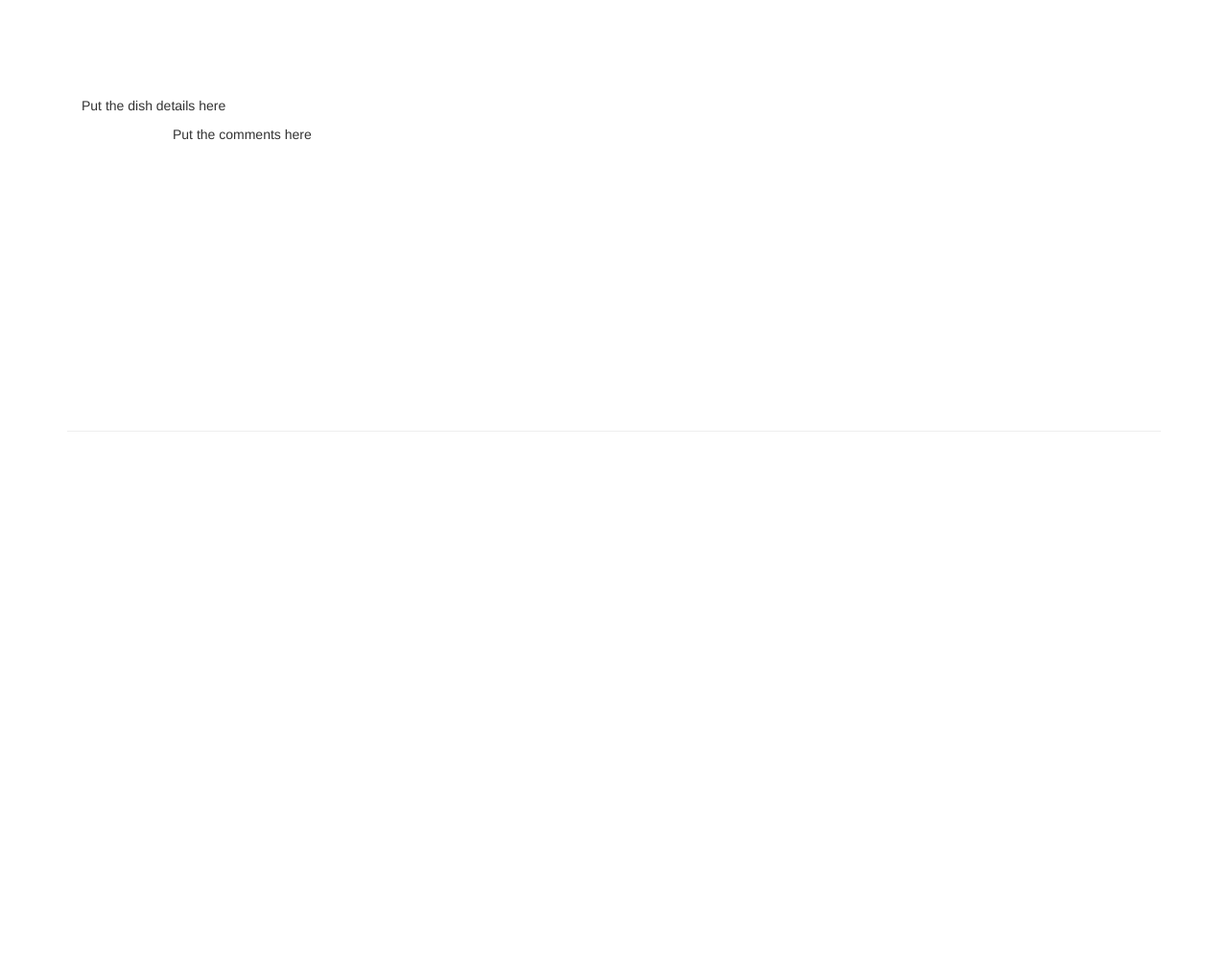
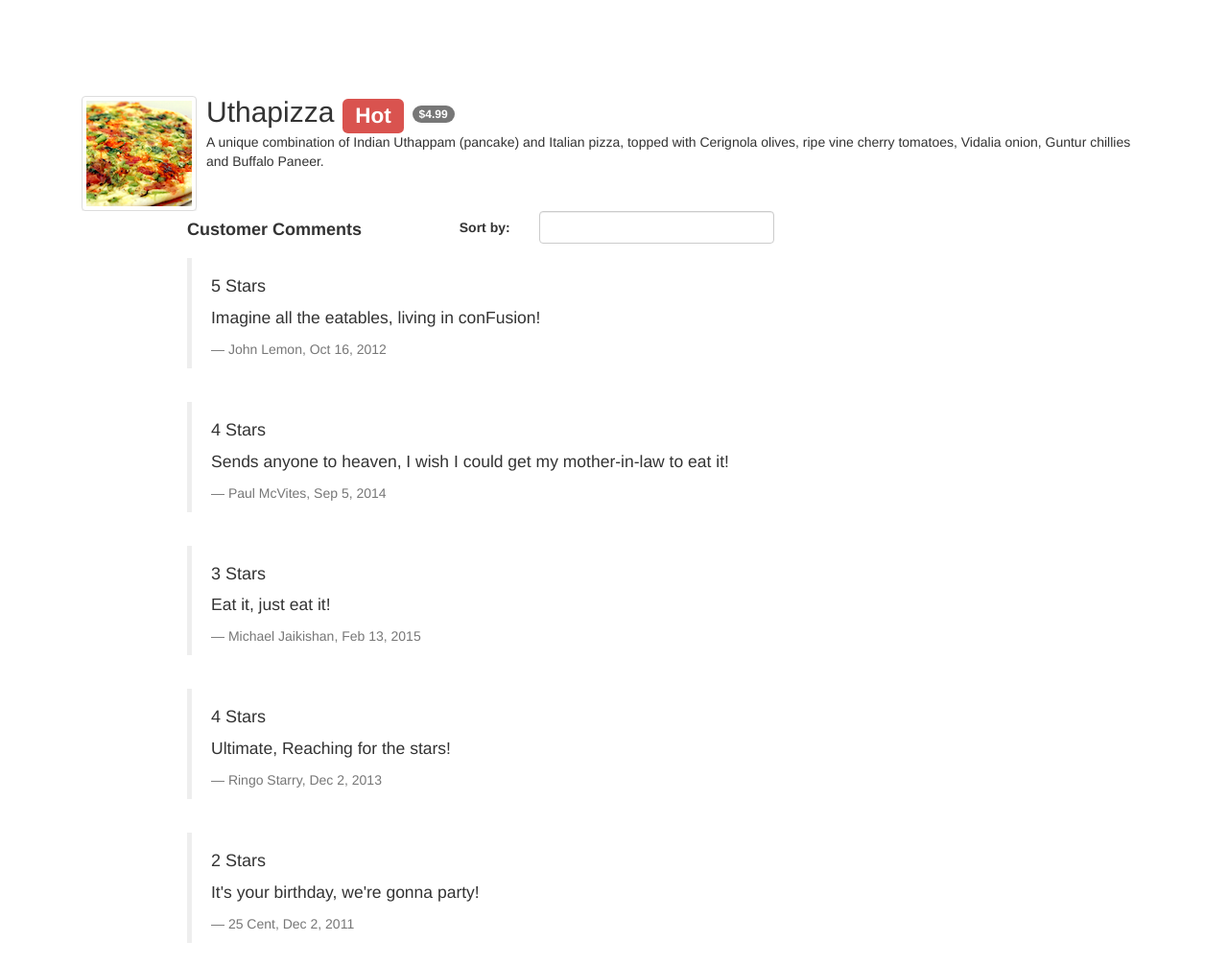
Before and after one commit to lparisot/conFusion-3.3.7-angular, a website: page app/dishdetail.html in a window 1280 px wide. Shown: the top 1006 px of the page at 96% size. Before the commit the page ends 800 px from the top, so only its background shows below. Drawn offline with nearby package versions, Linux system fonts and the light colour scheme.

Commit message:
Display a detail dish, all comments associated and can sort them

```diff
--- a/app/dishdetail.html
+++ b/app/dishdetail.html
@@ -21,17 +21,60 @@
       <script src="https://oss.maxcdn.com/html5shiv/3.7.2/html5shiv.min.js"></script>
       <script src="https://oss.maxcdn.com/respond/1.4.2/respond.min.js"></script>
     <![endif]-->
+
+    <!-- ressources
+      http://getbootstrap.com/components/#media
+      http://getbootstrap.com/css/#type-blockquotes
+      https://docs.angularjs.org/api/ng/filter/date
+      https://docs.angularjs.org/api/ng/filter/orderBy
+    -->
 </head>
 
 <body>
 
   <div class="container">
-    <div class="row row-content">
+    <div class="row row-content" ng-controller="dishDetailController as dishDetailCtrl">
       <div class="col-xs-12">
-        <p>Put the dish details here</p>
+        <div class="media">
+          <div class="media-left media-middle">
+            <a href="#">
+              <img class="media-object img-thumbnail" ng-src={{dishDetailCtrl.dish.image}} alt="image">
+            </a>
+          </div>
+          <div class="media-body">
+            <h2 class="media-heading">
+              {{dishDetailCtrl.dish.name}}
+              <span class="label label-danger label-xs">{{dishDetailCtrl.dish.label}}</span>
+              <span class="badge">{{dishDetailCtrl.dish.price | currency}}</span>
+            </h2>
+            <p>{{dishDetailCtrl.dish.description}}</p>
+          </div>
+        </div>
       </div>
       <div class="col-xs-9 col-xs-offset-1">
-        <p>Put the comments here</p>
+        <div class="col-xs-12 col-sm-4">
+          <h4><strong>Customer Comments</strong></h4>
+        </div>
+        <div class="col-xs-12 col-sm-8">
+          <form class="form-horizontal" role="form">
+            <div class="form-group">
+              <label for="sort" class="col-sm-2 control-label">Sort by:</label>
+              <div class="col-xs-12 col-sm-6">
+                <input type="text" name="sort" class="form-control" ng-model="dishDetailCtrl.sort">
+              </div>
+            </div>
+        </div>
+        <div class="col-xs-12">
+          <ul class="media-list">
+            <li class="media" ng-repeat="comment in dishDetailCtrl.dish.comments | orderBy:dishDetailCtrl.sort">
+              <blockquote>
+                <h4>{{comment.rating}} Stars</h4>
+                <p>{{comment.comment}}</p>
+                <footer>{{comment.author}}, {{comment.date | date : 'mediumDate' }}</footer>
+              </blockquote>
+            </li>
+          </ul>
+        </div>
       </div>
     </div>
   </div>
@@ -84,6 +127,8 @@
       };
 
       this.dish = dish;
+
+      this.sort = "";
     });
   </script>
 
```
